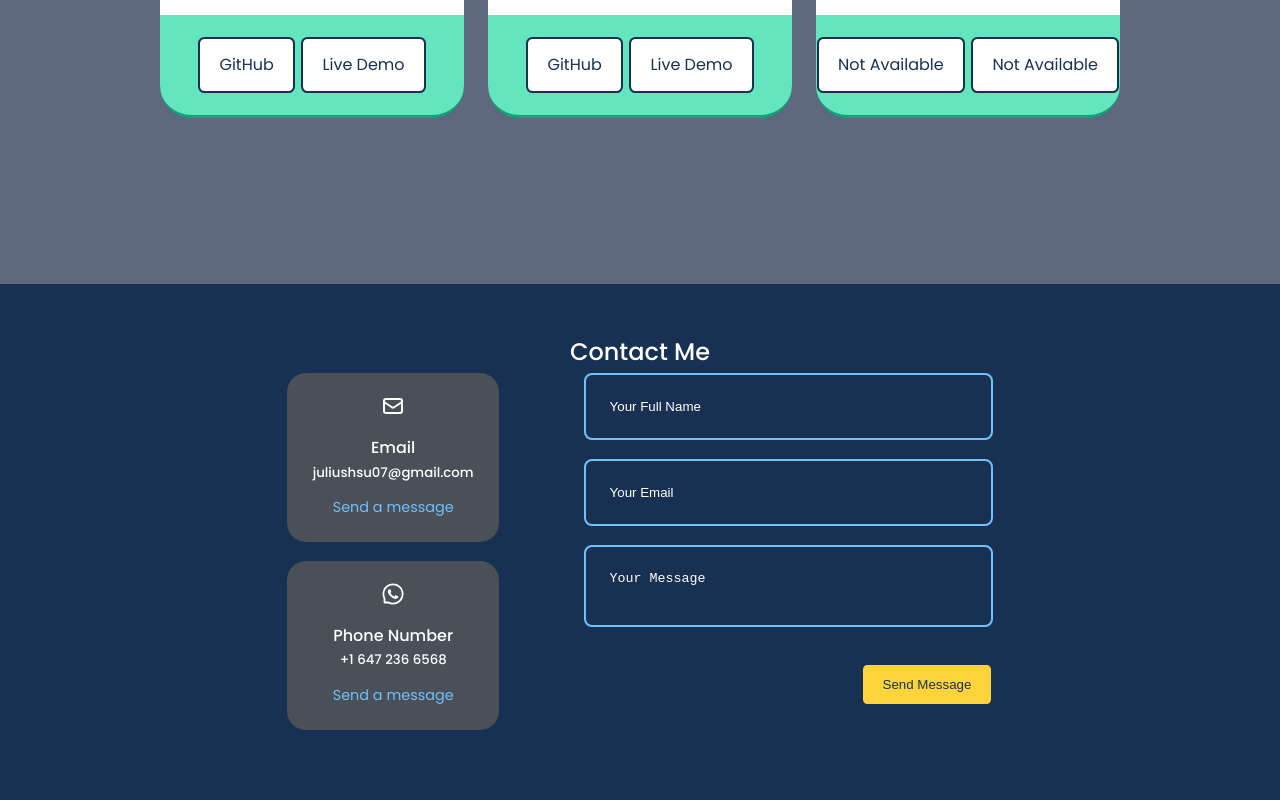
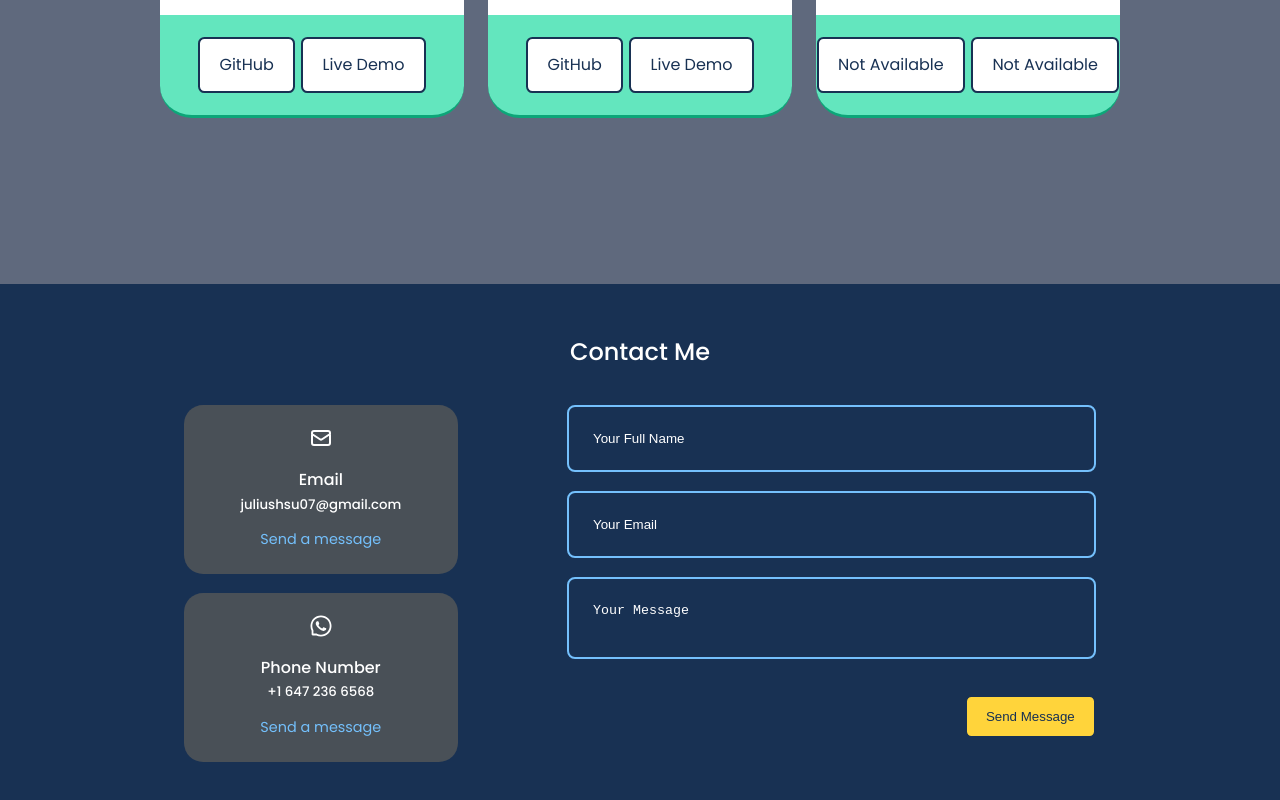
Before and after one commit to juliushsu07/portfolio-website, a React (Create React App) app in the folder main-site/: page / in a window 1280 px wide. Shown: the part 4491-5291 px from the top of the page. Built offline with nearby package versions, Linux system fonts and the light colour scheme; the HTML template or start-up script is replaced by a standard one.

Commit message:
Update max width of the page, add margin bottom to h2.

```diff
--- a/main-site/src/components/contact/contact.css
+++ b/main-site/src/components/contact/contact.css
@@ -1,16 +1,19 @@
 #contact {
     background: var(--color-text);
     color: var(--color-white) ;
-    padding: 3rem 2rem 8rem 2rem;
-    margin-top: 0;
+    padding: 3rem 2rem 6rem 2rem;
     height: 100%;
 }
 
+#contact > h2{
+    margin-bottom: 2rem;
+}
  .contact__container {
-    width: 58%;
     display: grid;
     grid-template-columns: 30% 58%;
     gap: 12%;
+    text-align: center;
+    max-width: 1280px;
 }
 
 .contact__options {
@@ -24,7 +27,6 @@
     padding: 1.2rem;
     border-radius: 1.2rem;
     text-align: center;
-    border: 1px solid transparent;
     transition: var(--transition);
     border: 2px solid transparent;
 }
@@ -83,28 +85,24 @@ input::placeholder, textarea::placeholder {
 }
 
 /* ================== Media Queries (MEDIUM DEVICES) ================== */
-@media screen and (max-width:1024px) {
+@media screen and (max-width:1279px) {
     .contact__container {
         grid-template-columns: 1fr 1fr;
         gap: 2rem;
 
     }
-
     .contact__options, form {
         margin: 1rem 1rem 0 1rem;
     }
-
 }
 
 /* ================== Media Queries (SMALL DEVICES) ================== */
-@media screen and (max-width:600px) {
+@media screen and (max-width:769px) {
     .contact__container{
         grid-template-columns: 1fr;
         width: var(--container-width-sm);
     }
-
     form button {
         margin: 0 auto;
     }
-
 }
```
